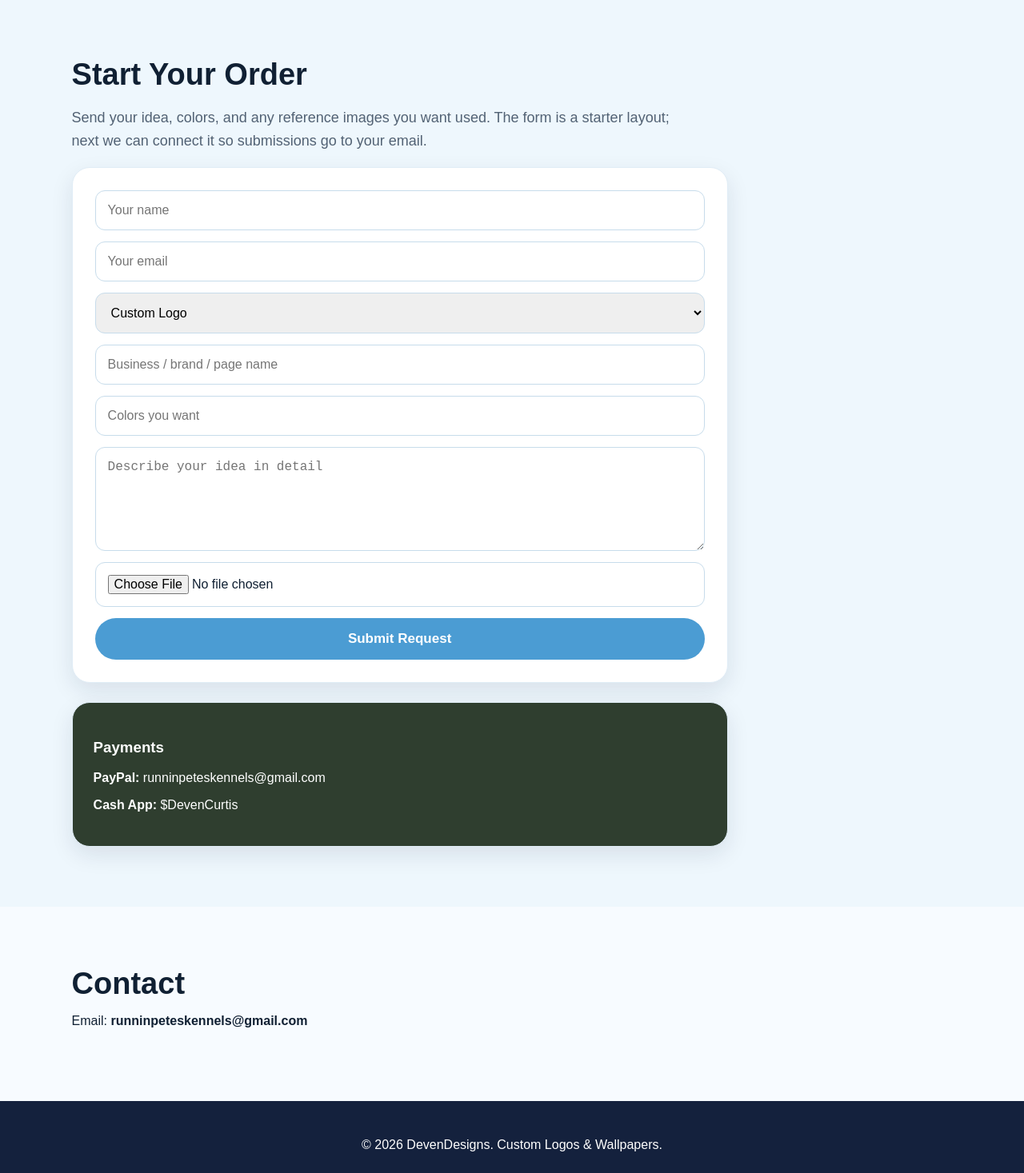
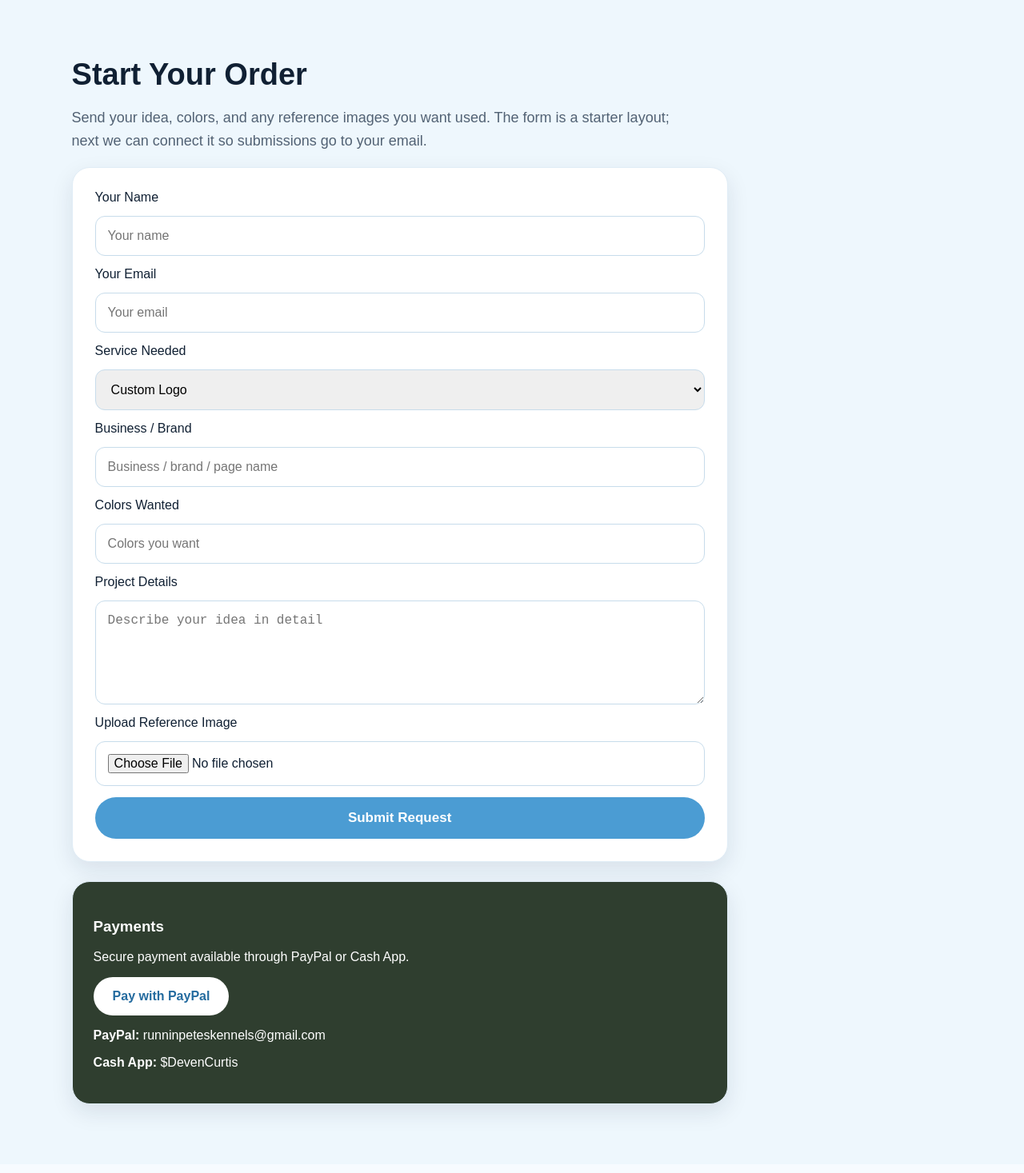
Before and after one commit to DevenDesigns/DevenDesigns, a Next.js app: page / in a window 1280 px wide. Shown: the part 3055-4522 px from the top of the page at 80% size. Built offline with nearby package versions, Linux system fonts and the light colour scheme.

Commit message:
Added Formspree order form and PayPal button

```diff
--- a/app/page.js
+++ b/app/page.js
@@ -84,24 +84,45 @@ export default function Home() {
         <form
   action="https://formspree.io/f/maqgnvkj"
   method="POST">
-<input name="name" placeholder="Your name" />
-    <input name="email" type="email" placeholder="Your email" />
-          <select name="service">
+<label>Your Name</label>
+<input name="name" placeholder="Your name" required />
+  <label>Your Email</label>
+<input name="email" type="email" placeholder="Your email" required />
+
+<label>Service Needed</label>
+<select name="service">
             <option>Custom Logo</option>
             <option>Wallpaper</option>
             <option>Logo + Wallpaper Bundle</option>
             <option>Special Request</option>
           </select>
-          <input name="business" placeholder="Business / brand / page name" />
-          <input name="colors" placeholder="Colors you want" />
-          <textarea name="details" placeholder="Describe your idea in detail"></textarea>
-          <input name="attachment" type="file" />
+         <label>Business / Brand</label>
+<input name="business" placeholder="Business / brand / page name" />
+       <label>Colors Wanted</label>
+<input name="colors" placeholder="Colors you want" />
+         <label>Project Details</label>
+<textarea name="details" placeholder="Describe your idea in detail"></textarea>
+          <label>Upload Reference Image</label>
+<input name="attachment" type="file" accept="image/*" />
+    <input
+  type="hidden"
+  name="_subject"
+  value="New DevenDesigns Order Request"
+/>
          <button className="submit" type="submit">
   Submit Request
 </button>
         </form>
         <div className="payment">
-          <h3>Payments</h3>
+         <h3>Payments</h3>
+<p>Secure payment available through PayPal or Cash App.</p>
+    <a
+  className="btn"
+  href="https://www.paypal.com/paypalme/runninpeteskennels"
+  target="_blank"
+>
+  Pay with PayPal
+</a>
           <p><strong>PayPal:</strong> runninpeteskennels@gmail.com</p>
           <p><strong>Cash App:</strong> $DevenCurtis</p>
         </div>
```
